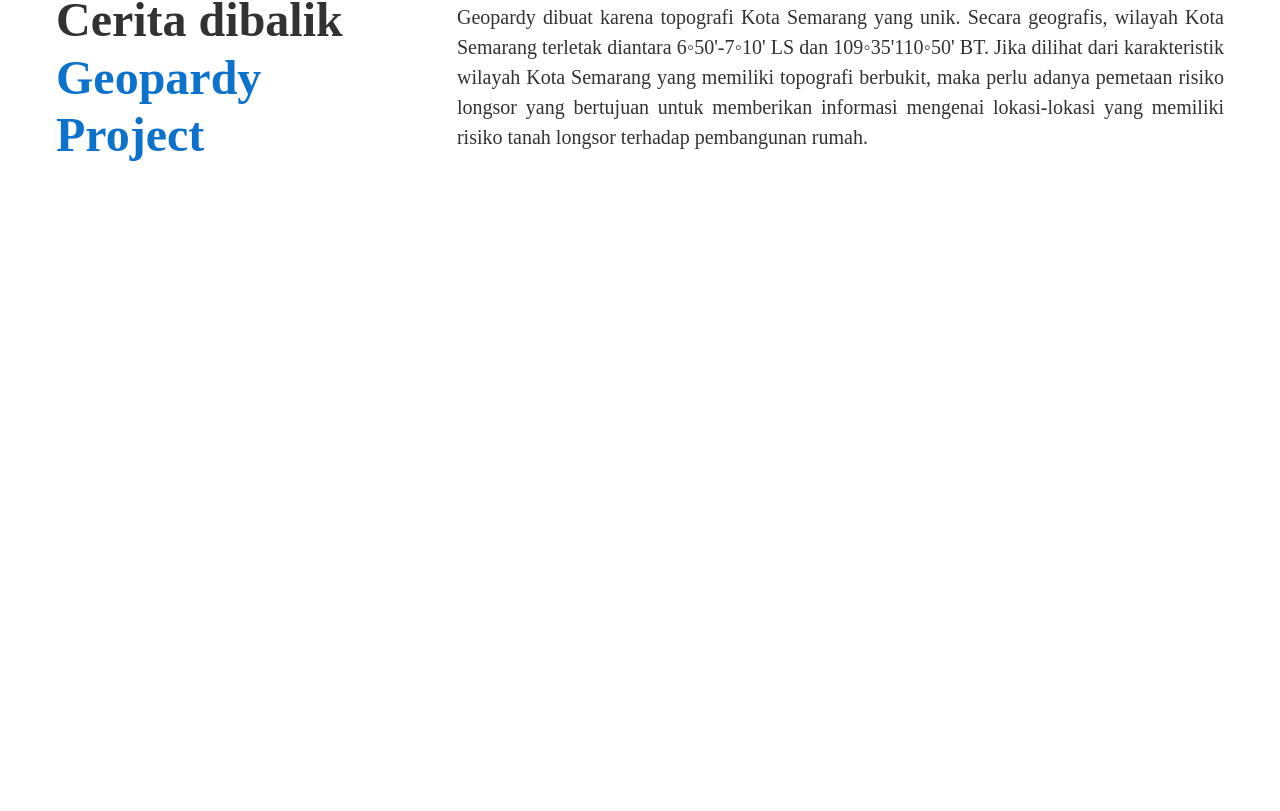
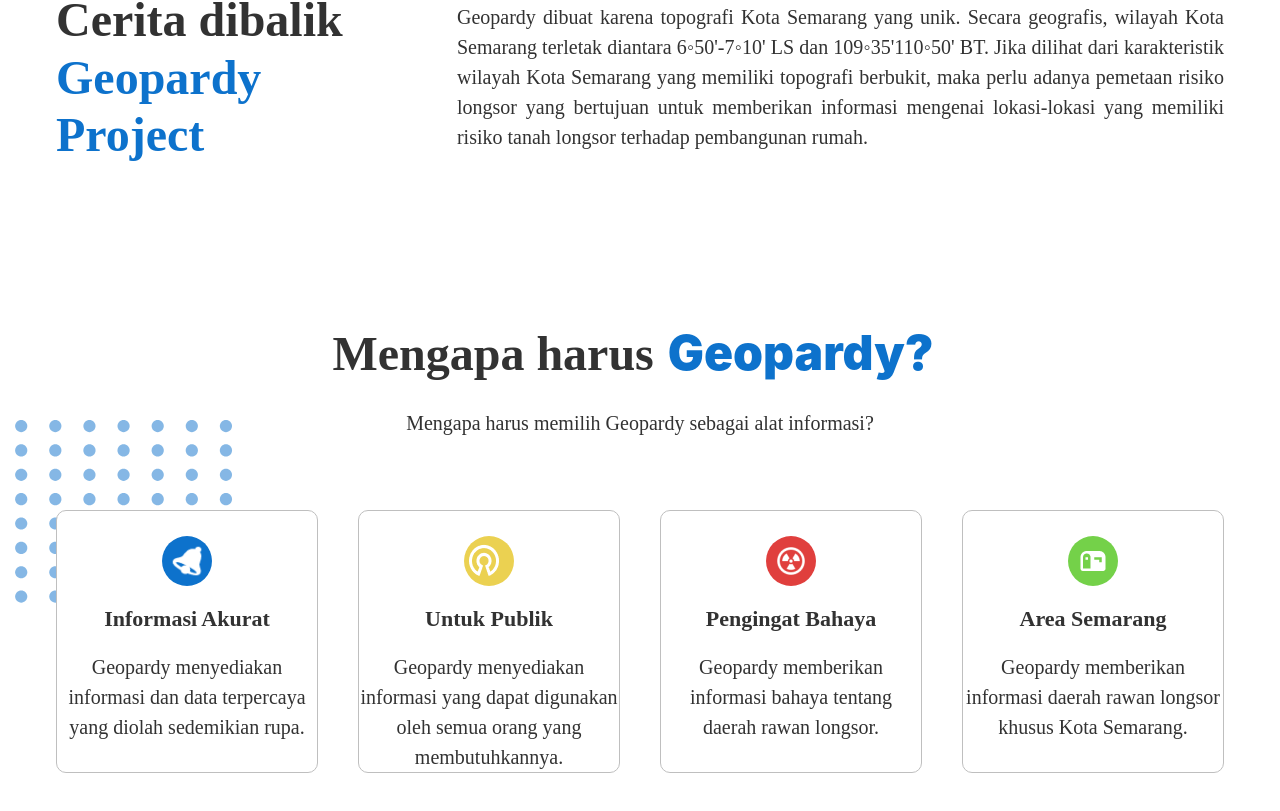
Before and after one commit to sandilokaa/georpardy-front-end, a React (Create React App) app: page / in a window 1280 px wide. Shown: the part 808-1619 px from the top of the page. Before the commit the page ends 972 px from the top, so only its background shows below. Built offline with nearby package versions, Linux system fonts and the light colour scheme.

Commit message:
docs: add information card

```diff
--- a/src/pages/home/Home.jsx
+++ b/src/pages/home/Home.jsx
@@ -1,9 +1,8 @@
 import React from "react";
+import { NavLink as LinkRouter } from "react-router-dom";
 import {
     Box,
     Flex,
-    Container,
-    HStack,
     Heading,
     Text,
     Image,
@@ -11,8 +10,13 @@ import {
     Link
 } from "@chakra-ui/react";
 import HomeLayout from "../../layouts/HomeLayout";
-import ImageMainContent from "../../assets/images/img-content-1.png"
-import { NavLink as LinkRouter } from "react-router-dom";
+import ImageMainContent from "../../assets/images/img-content-1.png";
+import GeopardyInformationCard from "../../components/home/GeopardyInformationCard";
+import AlertIcon from "../../assets/icons/alert.png";
+import OpenIcon from "../../assets/icons/open.png";
+import MailboxIcon from "../../assets/icons/mailbox.png";
+import RadioactiveIcon from "../../assets/icons/radioactive.png";
+import DotVector from "../../assets/icons/dot-vector.svg";
 
 const Home = () => {
 
@@ -111,6 +115,65 @@ const Home = () => {
 
             </Flex>
 
+            <Flex
+                gap="60px"
+                mt="100px"
+                mb="160px"
+                justifyContent="space-between"
+                alignItems="center"
+                w="100%"
+                flexDirection="column"
+            >
+                <Flex flexDirection="column" mt="60px" alignItems="center">
+                    <Box>
+                        <Heading fontSize="48px" fontWeight="900" fontFamily="Poppins" color="#323232">
+                            Mengapa harus
+                            <Heading as="span" color="#0D72CC" fontSize="48px" fontWeight="900" ml="14px" mr="14px">
+                                Geopardy?
+                            </Heading>
+                        </Heading>
+                    </Box>
+                    <Text
+                        fontSize="20px"
+                        fontWeight="medium"
+                        color="#323232"
+                        mb="12px"
+                        mt="25px"
+                        fontFamily="Poppins"
+                    >
+                        Mengapa harus memilih Geopardy sebagai alat informasi?
+                    </Text>
+                </Flex>
+                <Flex gap="40px" position="relative">
+                    <Flex display="block" ml="-75px" pos="absolute" mt="-90px">
+                    <Image display="block" src={DotVector} alt="Geopardy Dot Vector" />
+                    </Flex>
+                    <GeopardyInformationCard
+                        bgColor="#0D72CC"
+                        icon={AlertIcon}
+                        title="Informasi Akurat"
+                        paragraph="Geopardy menyediakan informasi dan data terpercaya yang diolah sedemikian rupa."
+                    />
+                    <GeopardyInformationCard
+                        bgColor="#EBD151"
+                        icon={OpenIcon}
+                        title="Untuk Publik"
+                        paragraph="Geopardy menyediakan informasi yang dapat digunakan oleh semua orang yang membutuhkannya."
+                    />
+                    <GeopardyInformationCard
+                        bgColor="#E03F3D"
+                        icon={RadioactiveIcon}
+                        title="Pengingat Bahaya"
+                        paragraph="Geopardy memberikan informasi bahaya tentang daerah rawan longsor."
+                    />
+                    <GeopardyInformationCard
+                        bgColor="#74D149"
+                        icon={MailboxIcon}
+                        title="Area Semarang"
+                        paragraph="Geopardy memberikan informasi daerah rawan longsor khusus Kota Semarang."
+                    />
+                </Flex>
+            </Flex>
         </HomeLayout >
 
     );
```
